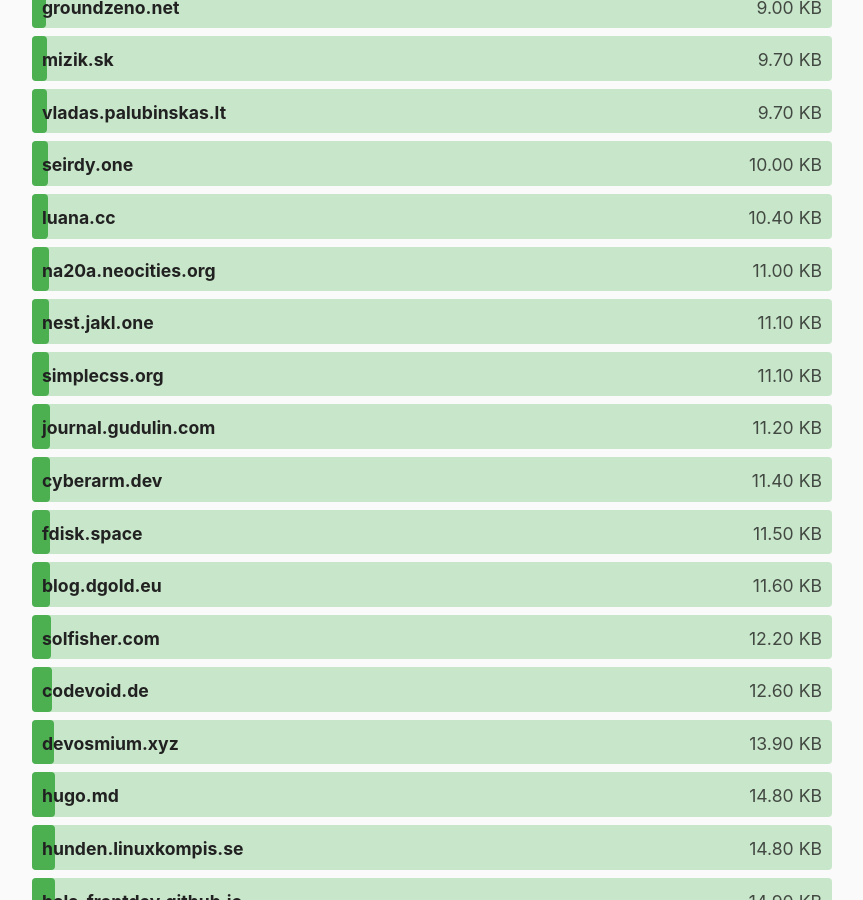
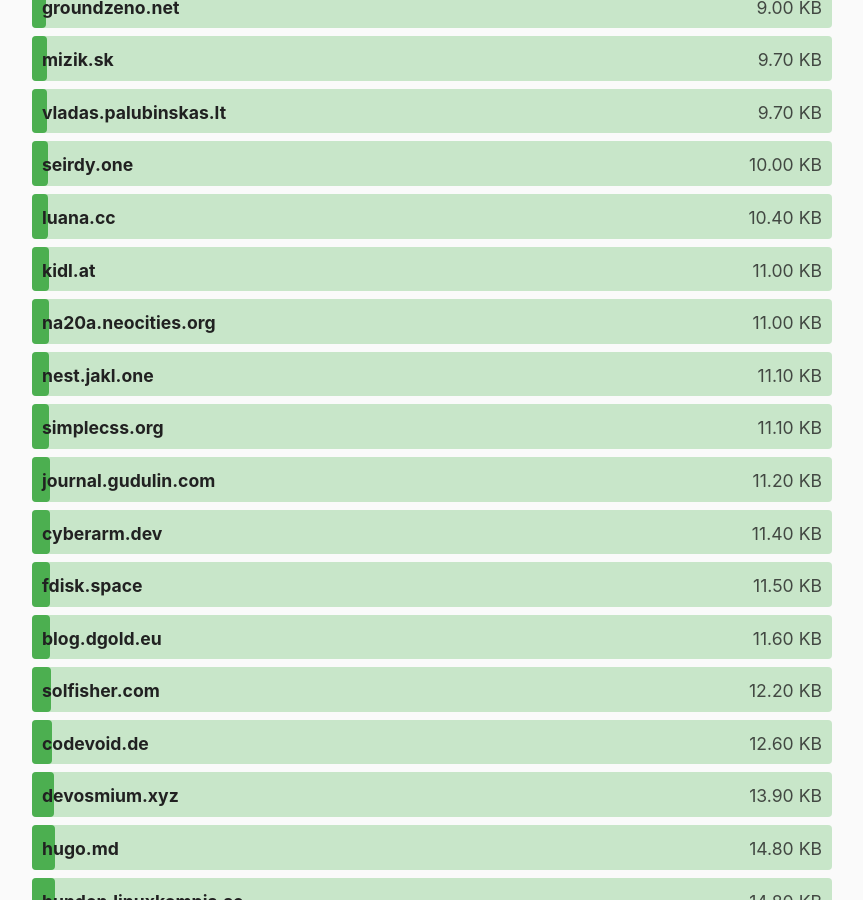
Before and after one commit to kevquirk/512kb.club, a Jekyll site: the page built from index.md, in a window 1280 px wide and 900 px high, scrolled down 3217 px. Shown: the whole window, without its empty margins (208-1071 px from the left). Built offline with Jekyll 4.4.1, drawn with Linux system fonts in a browser that asks for light colours.

Commit message:
Update sites.yml

```diff
--- a/_data/sites.yml
+++ b/_data/sites.yml
@@ -738,6 +738,11 @@
   size: 388
   last_checked: 2021-08-28
 
+- domain: kidl.at
+  url: https://kidl.at/
+  size: 11
+  last_checked: 2021-10-12
+
 - domain: kishvanchee.com
   url: https://kishvanchee.com/
   size: 8.9
```
